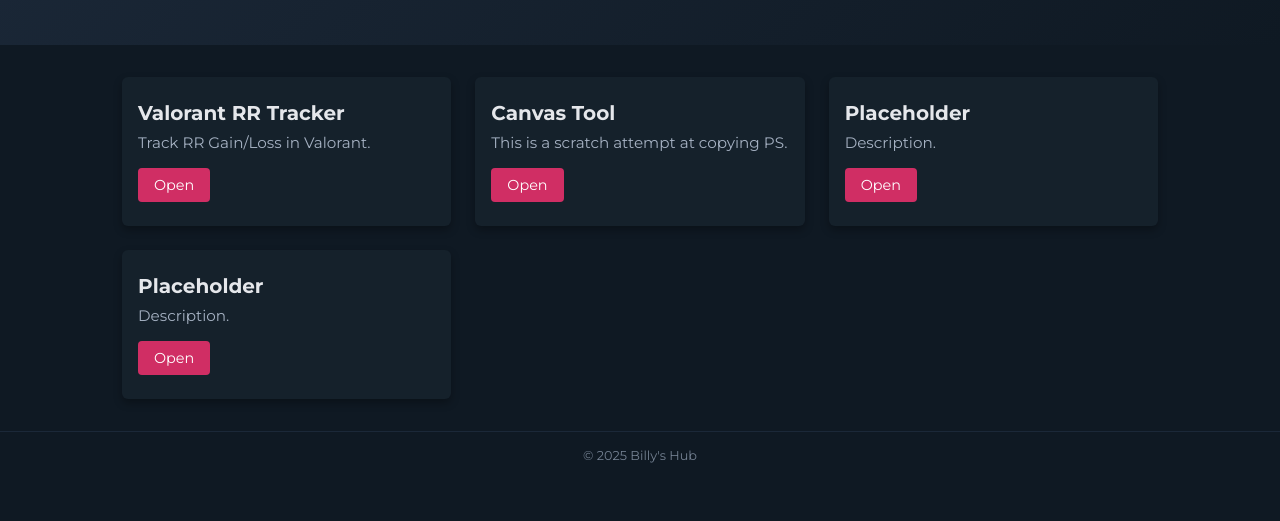
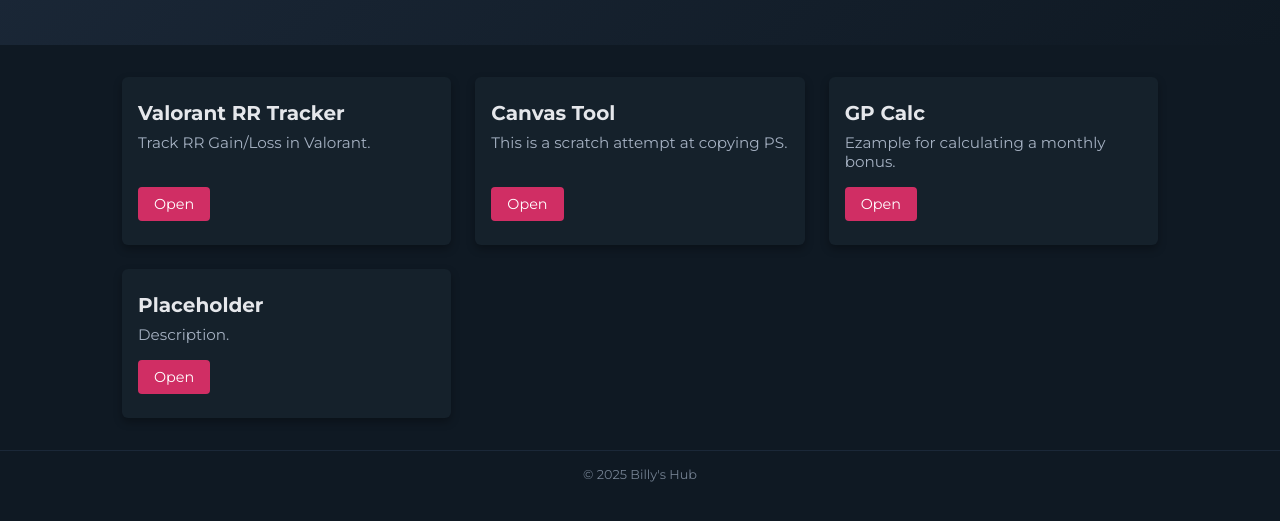
Before and after one commit to BinaryStuff/BinaryStuff.github.io, a plain HTML site: page index.html in a window 1280 px wide. Shown: the part 145-666 px from the top of the page. Drawn offline with Linux system fonts and the light colour scheme.

Commit message:
Update index.html

```diff
--- a/index.html
+++ b/index.html
@@ -35,9 +35,9 @@
                 <a href="CanvasTest.html" class="card-link">Open</a>
             </div>
             <div class="card" tabindex="0">
-                <h3>Placeholder</h3>
-                <p class="description">Description.</p>
-                <a href="#" class="card-link">Open</a>
+                <h3>GP Calc</h3>
+                <p class="description">Ezample for calculating a monthly bonus.</p>
+                <a href="gpcalc.html" class="card-link">Open</a>
             </div>
             <div class="card" tabindex="0">
                 <h3>Placeholder</h3>
```
